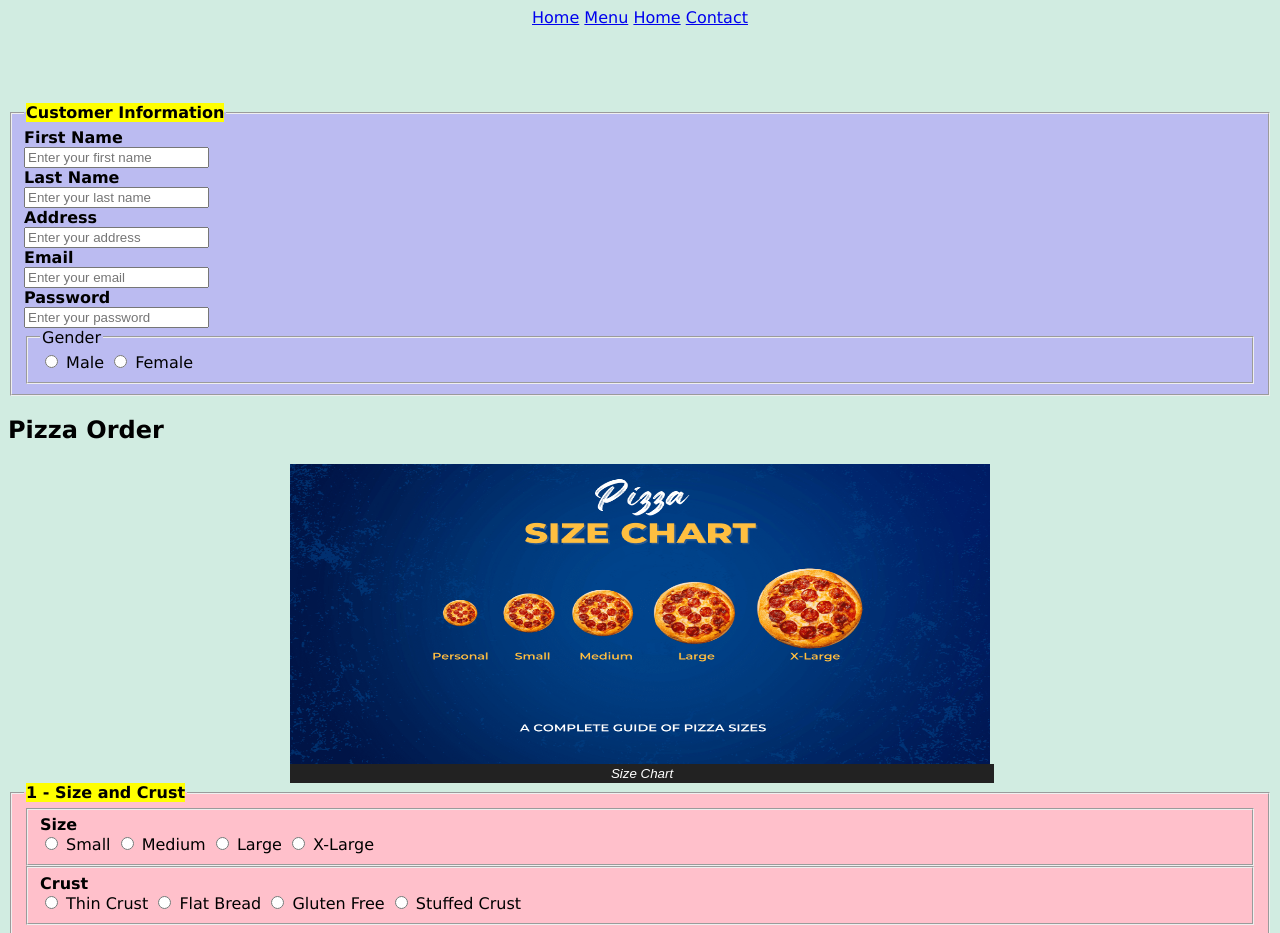
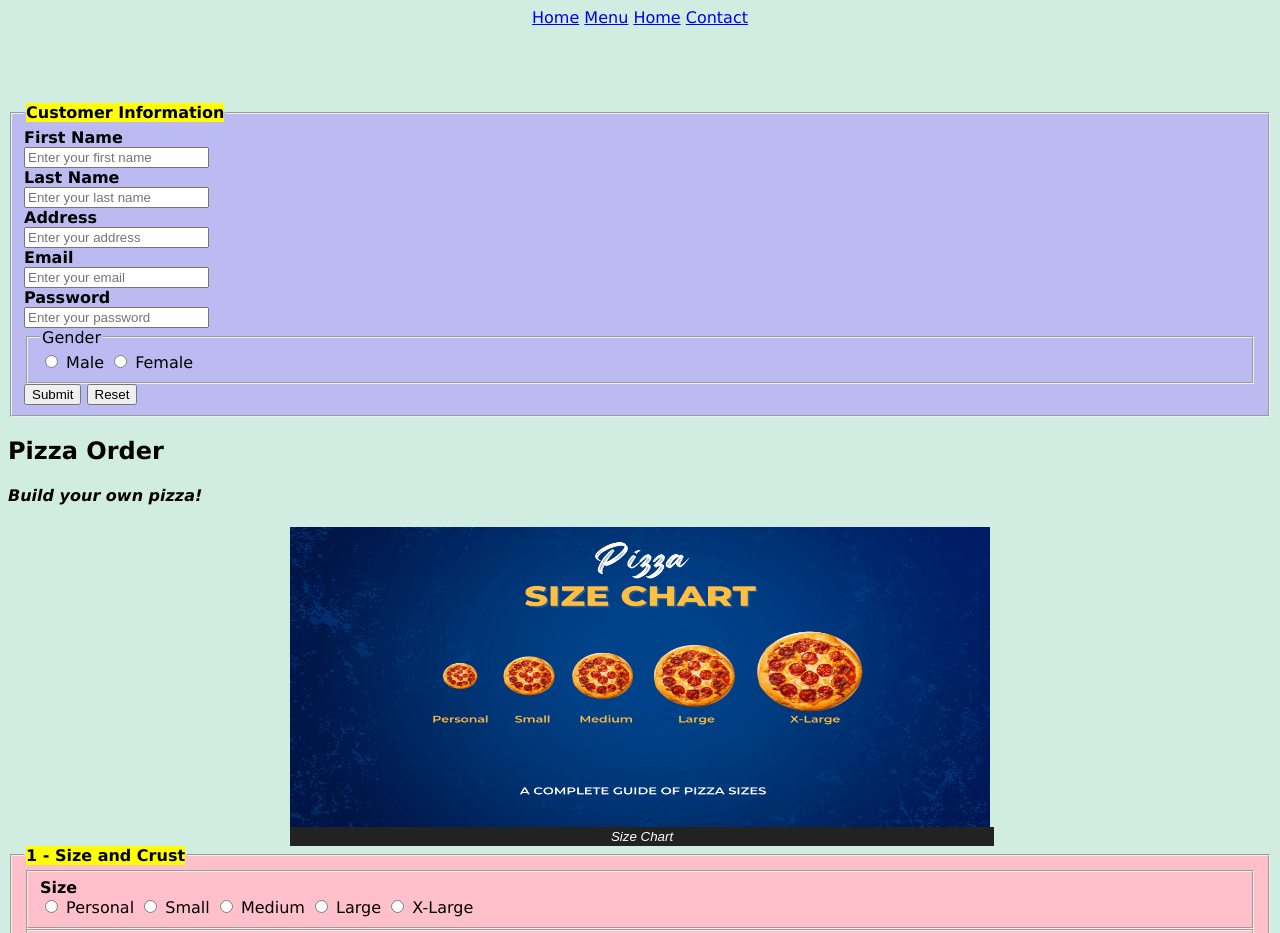
Before and after one commit to julianapivaro/assignment1, a plain HTML site: page index.html in a window 1280 px wide. Shown: the top 933 px of the page. Drawn offline with Linux system fonts and the light colour scheme.

Commit message:
Update index.html

```diff
--- a/index.html
+++ b/index.html
@@ -25,6 +25,9 @@
 
     <!--First Section = Customer Information-->
     <section>
+
+    <form>
+
     <fieldset>
         <legend><mark><strong>Customer Information</strong></mark></legend>
         <label for="Firstname"><strong>First Name</strong></label><br>
@@ -50,26 +53,35 @@
             <label for="female">Female</label>
         </fieldset>
 
+        <input type="submit" value="Submit">
+        <input type="reset" value="Reset">
+
+    </form>
+
     </section>
 
 
  <!-- Image pizza chart section-->
 
 <h2>Pizza Order</h2>
+<h4><em>Build your own pizza!</em></h4>
 <figure>
 <img src="Pizza-size-chart.png" alt="Pizza Chart Size Difference">
 <figcaption>Size Chart</figcaption>
 </figure>
 
 <!--Second Section is the pizza size and crust-->
-
+<form>
 
     <div>
 
+        <form>
         <fieldset>
             <legend><strong><mark>1 - Size and Crust</mark></strong></legend>
 
             <fieldset><strong>Size</strong><br>
+            <input type="radio" value="Personal">
+            <label for="Personal">Personal</label>
             <input type="radio" value="Small">
             <label for="Small">Small</label>
             <input type="radio" value="Medium">
@@ -239,7 +251,7 @@
 
         </fieldset>
 </section>
-<br><br><br><br><br><br><br><br><br>
+<br><br>
 
 
 <!--Submit/Reset buttons-->
@@ -247,6 +259,7 @@
 <input type="reset" value="Reset">
 <input type="submit" value="Submit">
 
+</form>
 
   <div>
 
```
Lines whose indentation alone changed are shown as unchanged.
